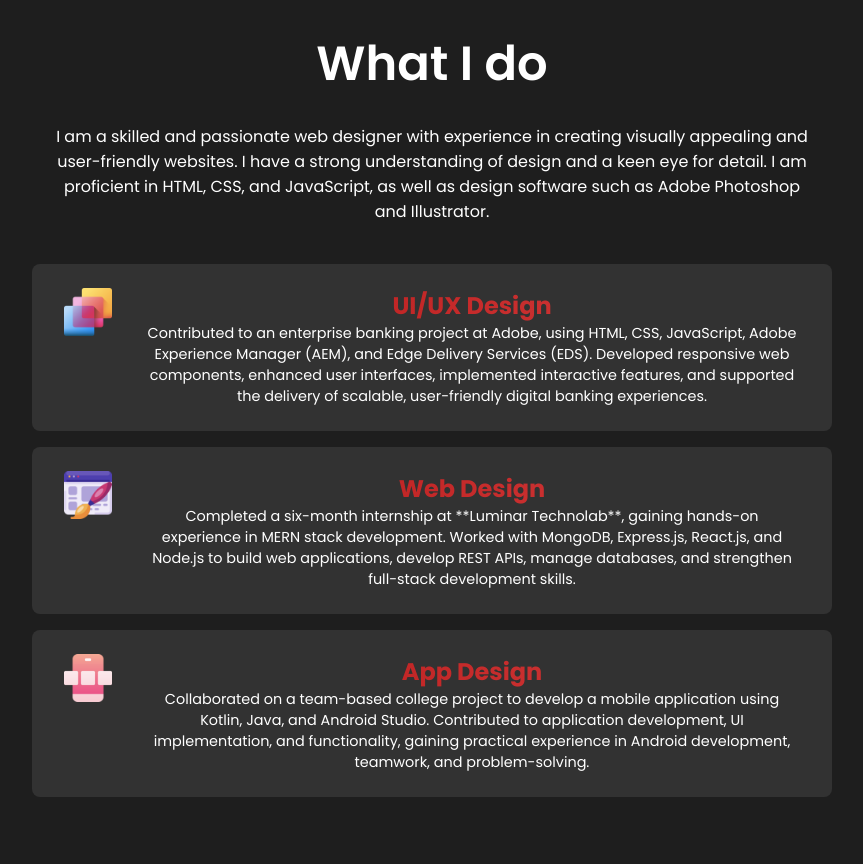
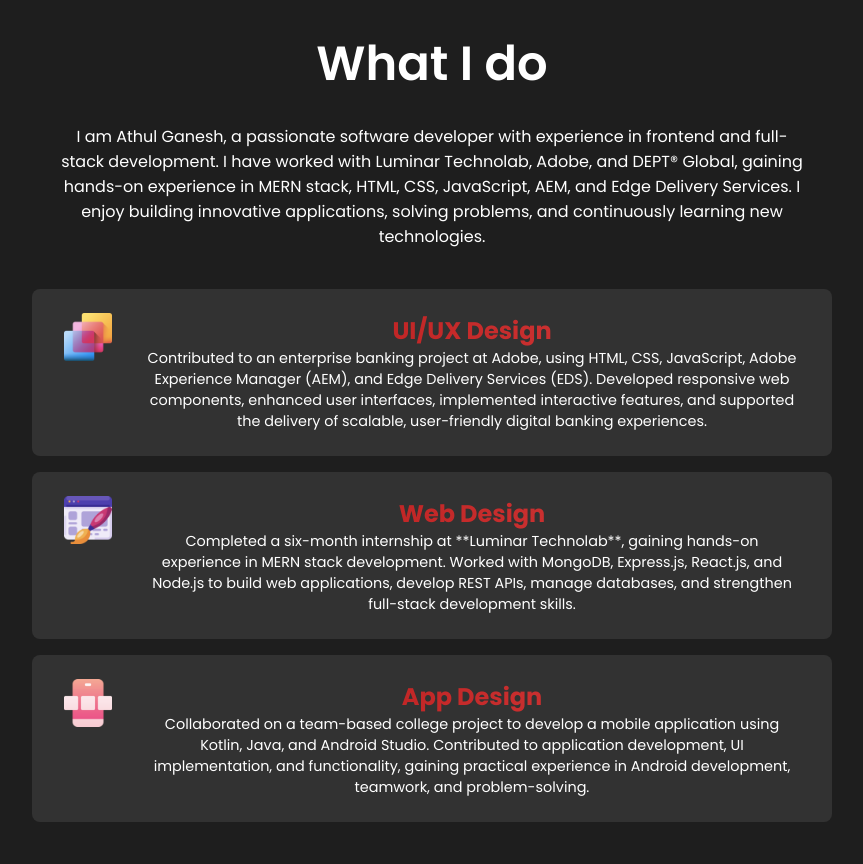
Before and after one commit to Athul1142003/Portfolio-fe, a React (Create React App) app: page / in a window 1280 px wide. Shown: the part 820-1684 px from the top of the page, without its empty margins (208-1071 px from the left). Built offline with nearby package versions, Linux system fonts and the light colour scheme.

Commit message:
updated the summary

```diff
--- a/src/components/Skills/skills.js
+++ b/src/components/Skills/skills.js
@@ -8,7 +8,7 @@ const Skills = () => {
   return (
     <section id="skills">
       <span className="skillTitle">What I do</span>
-      <span className="skillDesc">I am a skilled and passionate web designer with experience in creating visually appealing and user-friendly websites. I have a strong understanding of design and a keen eye for detail. I am proficient in HTML, CSS, and JavaScript, as well as design software such as Adobe Photoshop and Illustrator.</span>
+      <span className="skillDesc">I am Athul Ganesh, a passionate software developer with experience in frontend and full-stack development. I have worked with Luminar Technolab, Adobe, and DEPT® Global, gaining hands-on experience in MERN stack, HTML, CSS, JavaScript, AEM, and Edge Delivery Services. I enjoy building innovative applications, solving problems, and continuously learning new technologies.</span>
       <div className="skillBars">
         <div className="skillBar">
           <img className='skillBarImg' src={UIDesign} alt="UI Design" />
```
